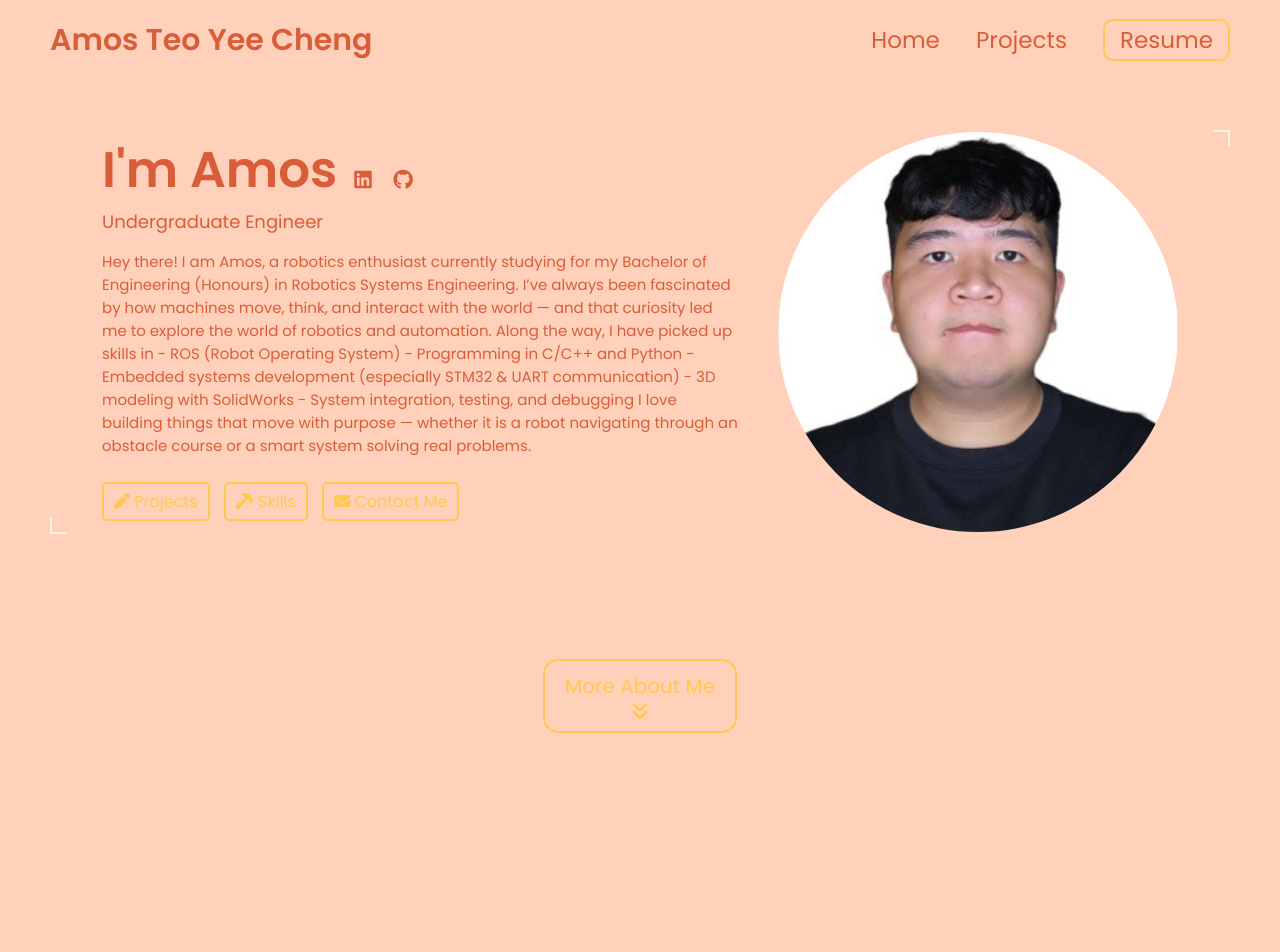
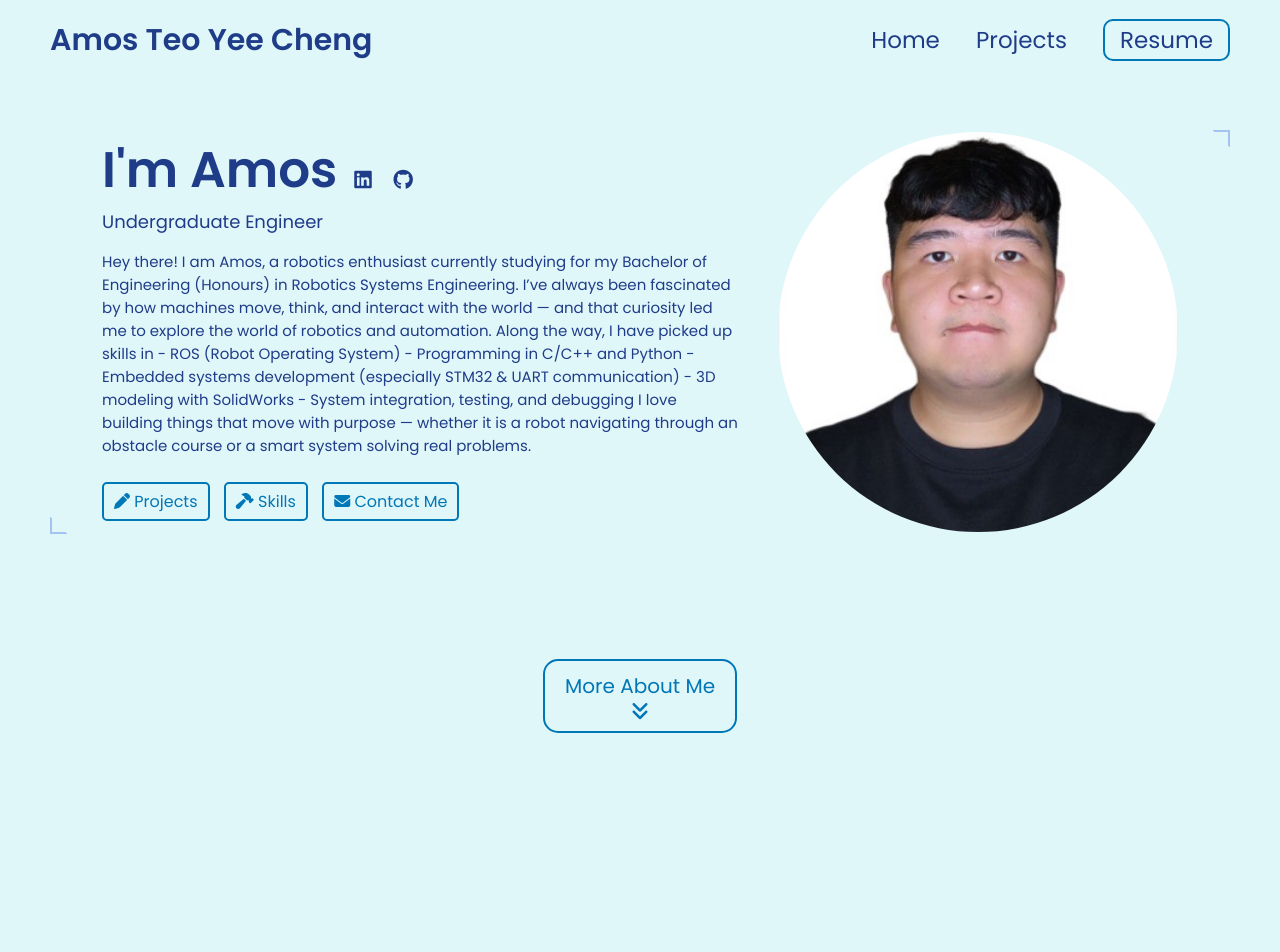
Before and after one commit to Bludaria/Bludaria.github.io, a Jekyll site: the page built from index.html, in a window 1280 px wide. Shown: the top 952 px of the page. Built offline with Jekyll 4.4.1, drawn with Linux system fonts in a browser that asks for light colours.

Commit message:
Update _config.yml

```diff
--- a/_config.yml
+++ b/_config.yml
@@ -84,13 +84,13 @@ formspree-key:  https://formspree.io/f/mldlgrll # https://formspree.io/f/{8-digi
 
 
 # Active theme (Updatethis to switch themes). Make sure to keep the indentation the samne.
-colors: # this is the basic theme
-  text: "#D95D39"
-  border: "#f7f3e3"
-  link: "#ffc94d"
-  highlight: "#ffb800"
-  background: "#FFD1BA"
-  light_background: "#fff9e6"
+colors:
+  text: "#1F3C88"             # Deep blue for main text
+  border: "#A3C4F3"           # Light border tone
+  link: "#0077B6"             # Strong blue for links
+  highlight: "#00B4D8"        # Bright cyan for emphasis
+  background: "#E0F7FA"       # Very light blue (almost white)
+  light_background: "#F0FBFF" # Slightly tinted white for cards/sections
 
 # A few examples.
 basic theme:
```
